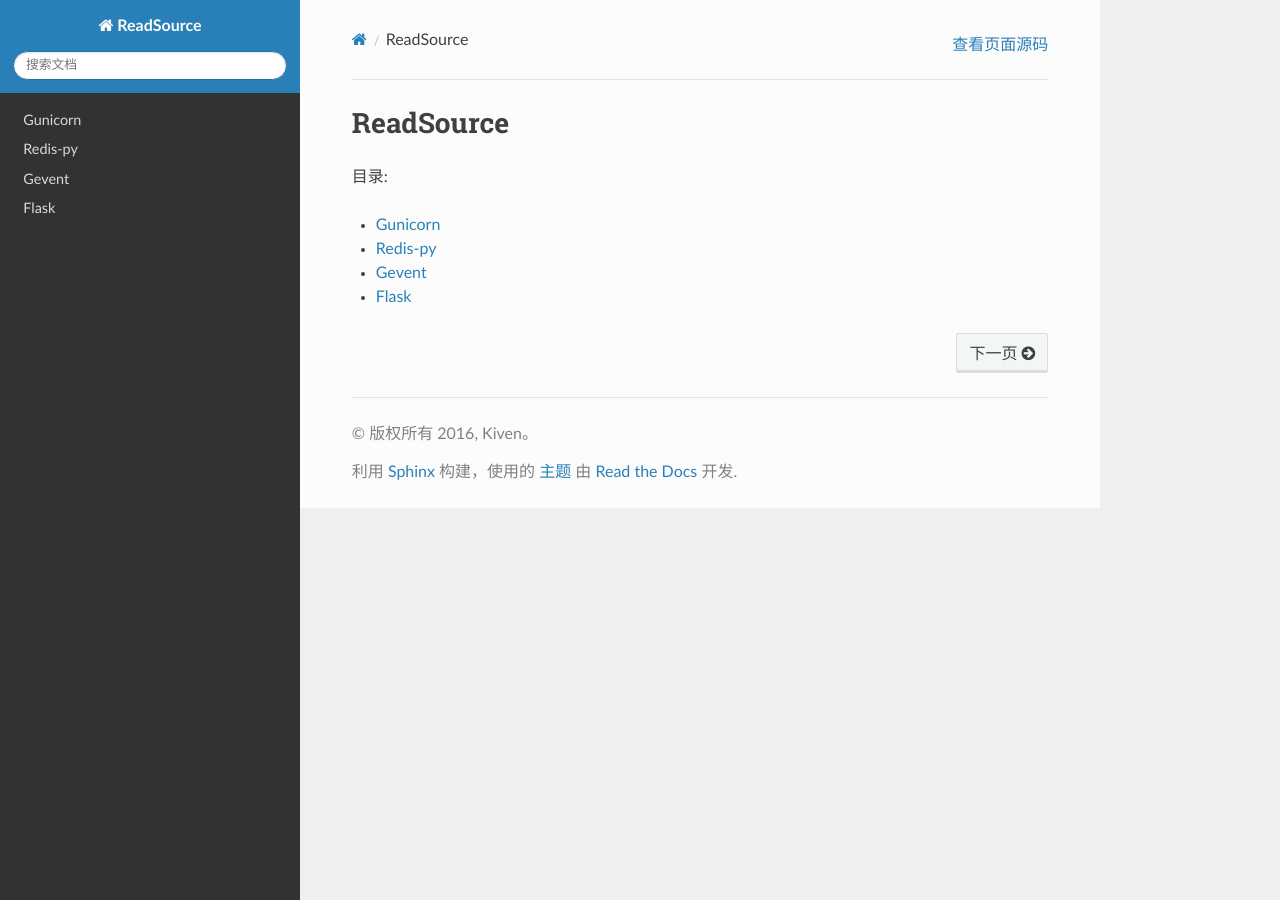
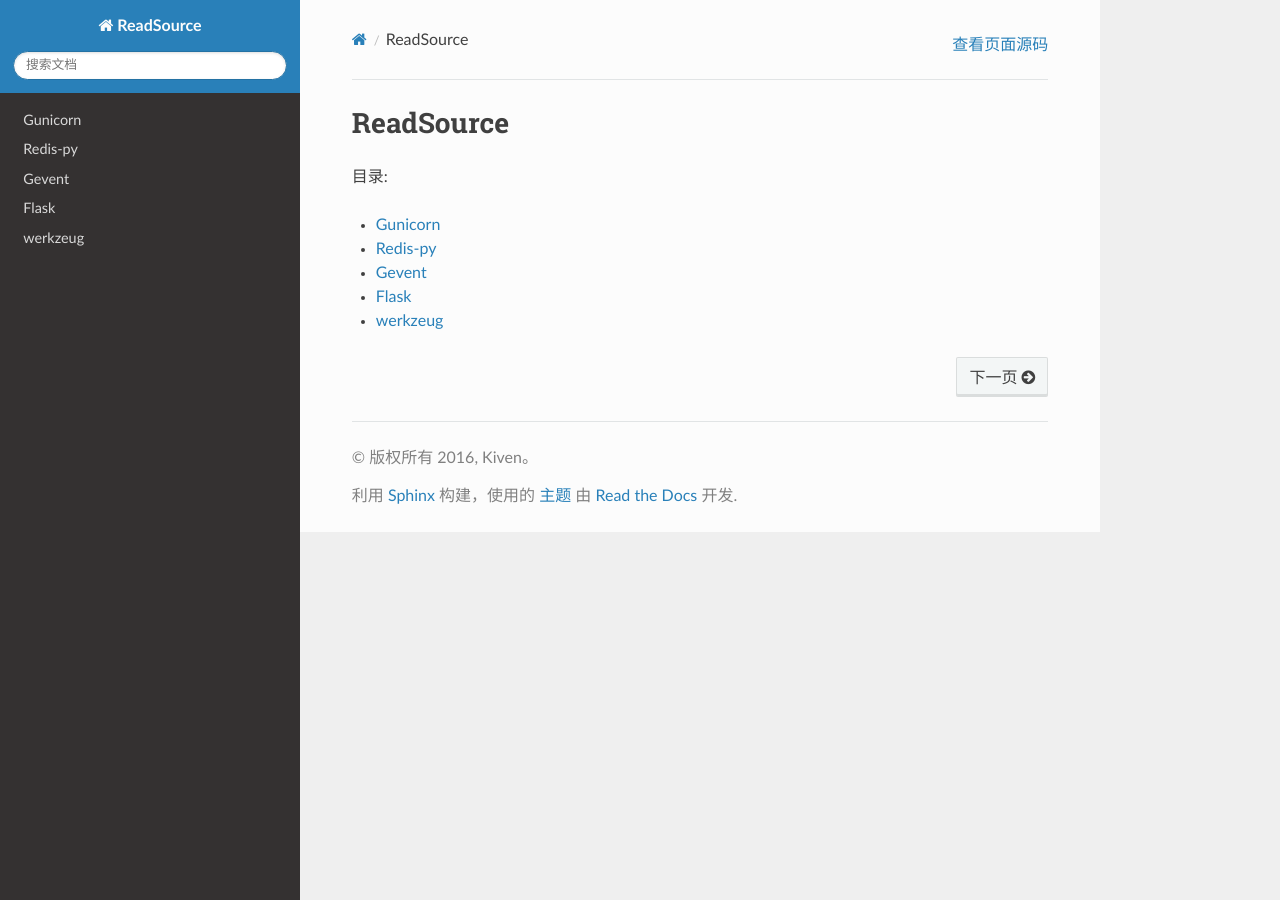
Before and after one commit to MrKiven/ReadSource, a Sphinx documentation site: the page built from docs/index.rst, in a window 1280 px wide. Built offline with Sphinx 7.4.7 and the Read the Docs theme 2.0.0, drawn with Linux system fonts in a browser that asks for light colours; the version number could not be read and is left out.

Commit message:
Increase werkzeug

```diff
--- a/docs/index.rst
+++ b/docs/index.rst
@@ -10,3 +10,4 @@ ReadSource
     redis-py/index
     gevent/index
     flask/index
+    werkzeug/index
--- /dev/null
+++ b/docs/werkzeug/index.rst
@@ -0,0 +1,4 @@
+.. _werkzeug_index:
+
+werkzeug
+========
```
